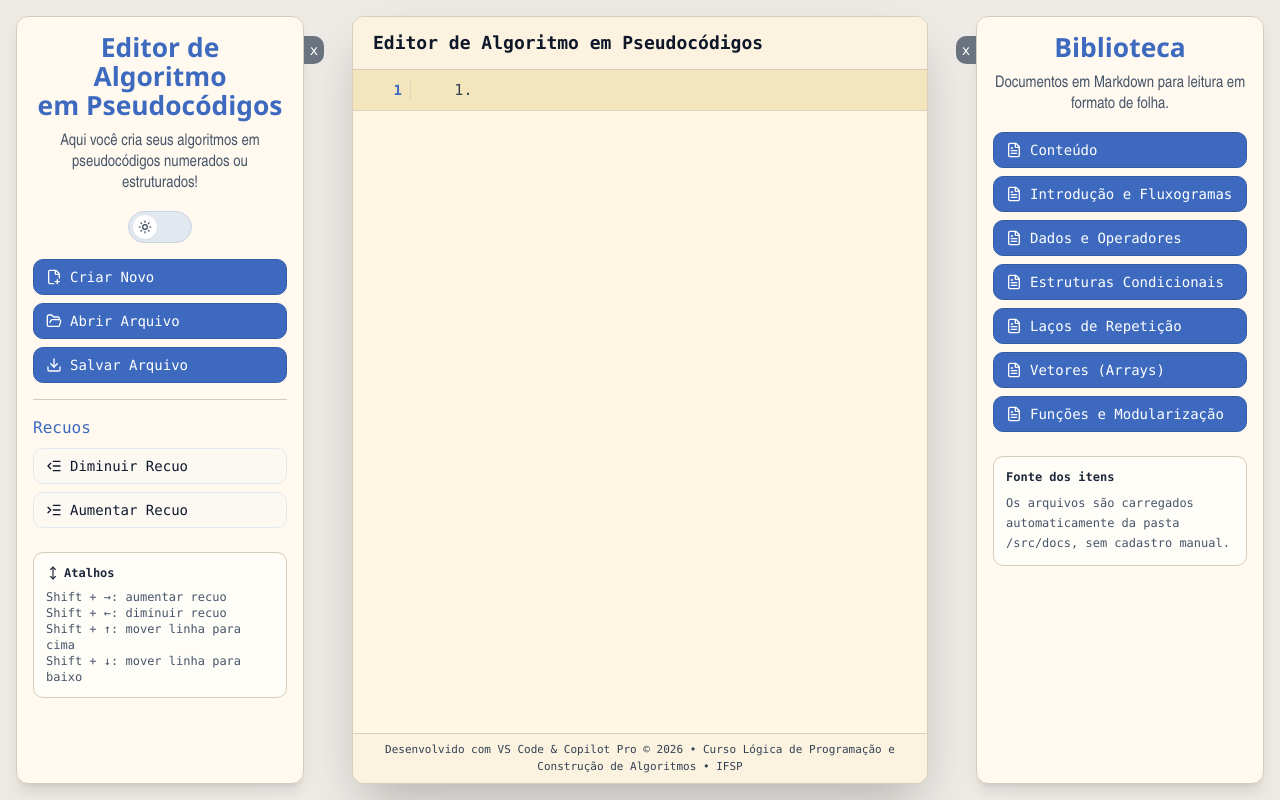
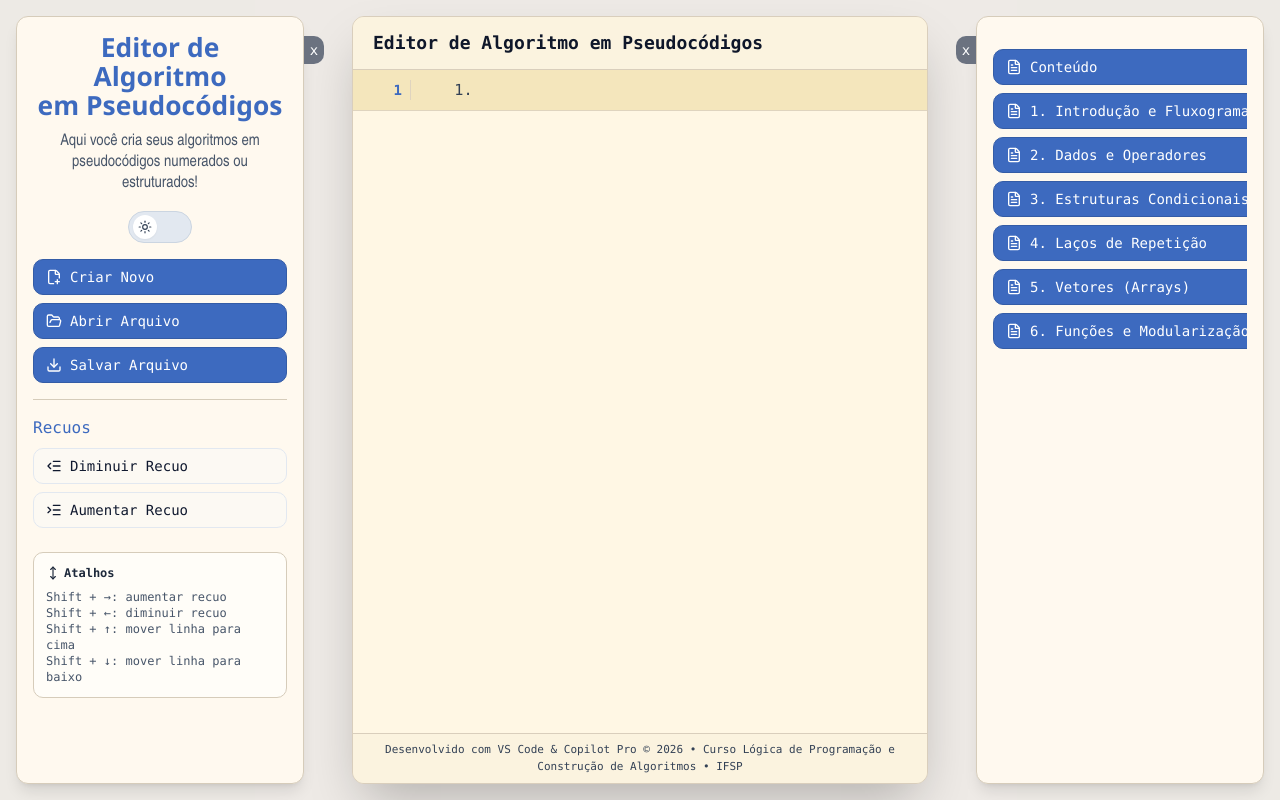
Before and after one commit to profedmarsantos/fic-content, a React (Vite) app: page / in a window 1280 px wide. Built offline with nearby package versions, Linux system fonts and the light colour scheme.

Commit message:
feat: tighten docs sidebar labels and loading

```diff
--- a/src/components/editor/algorithm-editor.tsx
+++ b/src/components/editor/algorithm-editor.tsx
@@ -596,15 +596,6 @@ export function AlgorithmEditor() {
               </div>
             ) : (
               <>
-                <div className="space-y-3">
-                  <h2 className="sidebar-title text-center text-[#3d6abf] dark:text-[#3d6abf]">
-                    Biblioteca
-                  </h2>
-                  <p className="sidebar-helper-text text-center text-slate-600 dark:text-[#d4d4d4]">
-                    Documentos em Markdown para leitura em formato de folha.
-                  </p>
-                </div>
-
                 <div className="mt-4 grid gap-2">
                   {docsMenuItems.map((item) => (
                     <Button
@@ -620,13 +611,6 @@ export function AlgorithmEditor() {
                       {item.label}
                     </Button>
                   ))}
-                </div>
-
-                <div className="mt-6 rounded-md border border-[#d6ccba] bg-[#fffdf8] p-3 text-xs text-slate-600 dark:border-[#3a3d41] dark:bg-[#2d2d30] dark:text-[#c8c8c8]">
-                  <p className="mb-2 font-semibold text-slate-800 dark:text-[#e6e6e6]">Fonte dos itens</p>
-                  <p className="leading-5">
-                    Os arquivos são carregados automaticamente da pasta /src/docs, sem cadastro manual.
-                  </p>
                 </div>
               </>
             )}
--- a/src/lib/docs.ts
+++ b/src/lib/docs.ts
@@ -20,32 +20,32 @@ const DOC_LABEL_CONFIGS: DocLabelConfig[] = [
   { pattern: /^Conteúdo$/i, label: 'Conteúdo', order: 0 },
   {
     pattern: /^Lista de Exercícios_\s*Módulo\s*1\s*\(Estrutura Sequencial\)$/i,
-    label: 'Introdução e Fluxogramas',
+    label: '1. Introdução e Fluxogramas',
     order: 1,
   },
   {
     pattern: /^Lista de Exercícios_\s*Módulo\s*2\s*\(Variáveis, Atribuição e Operações Aritméticas\)$/i,
-    label: 'Dados e Operadores',
+    label: '2. Dados e Operadores',
     order: 2,
   },
   {
     pattern: /^Lista de Exercícios_\s*Módulo\s*3\s*\(Estrutura Sequencial e Organização de Algoritmos\)$/i,
-    label: 'Estruturas Condicionais',
+    label: '3. Estruturas Condicionais',
     order: 3,
   },
   {
     pattern: /^Lista de Exercícios_\s*Módulo\s*4\s*\(Estruturas Condicionais\)$/i,
-    label: 'Laços de Repetição',
+    label: '4. Laços de Repetição',
     order: 4,
   },
   {
     pattern: /^Lista de Exercícios_\s*Módulo\s*5\s*\(Estruturas de Repetição\)$/i,
-    label: 'Vetores (Arrays)',
+    label: '5. Vetores (Arrays)',
     order: 5,
   },
   {
     pattern: /^Lista de Exercícios_\s*Módulo\s*6\s*\(Vetores, Modularização e Integração\)$/i,
-    label: 'Funções e Modularização',
+    label: '6. Funções e Modularização',
     order: 6,
   },
 ]
@@ -132,15 +132,8 @@ export function getDocMenuItems(): DocMenuItem[] {
 export async function openDocInNewTab(item: DocMenuItem, openFn: typeof window.open = window.open): Promise<boolean> {
   const markdown = await item.loadContent()
   const html = marked.parse(markdown, { async: false }) as string
-  const nextWindow = openFn('', '_blank', 'noopener,noreferrer')
-
-  if (!nextWindow) {
-    return false
-  }
-
   const safeTitle = escapeHtml(item.label)
-
-  nextWindow.document.write(`<!doctype html>
+  const documentHtml = `<!doctype html>
 <html lang="pt-BR">
   <head>
     <meta charset="UTF-8" />
@@ -223,8 +216,15 @@ export async function openDocInNewTab(item: DocMenuItem, openFn: typeof window.o
   <body>
     <article class="paper">${html}</article>
   </body>
-</html>`)
-  nextWindow.document.close()
+</html>`
+  const blob = new Blob([documentHtml], { type: 'text/html;charset=utf-8' })
+  const url = URL.createObjectURL(blob)
+  const nextWindow = openFn(url, '_blank', 'noopener,noreferrer')
+
+  if (!nextWindow) {
+    URL.revokeObjectURL(url)
+    return false
+  }
 
   return true
 }
```
Also changed, not shown: 2 other files (tests, documents, lock files or other folders).
